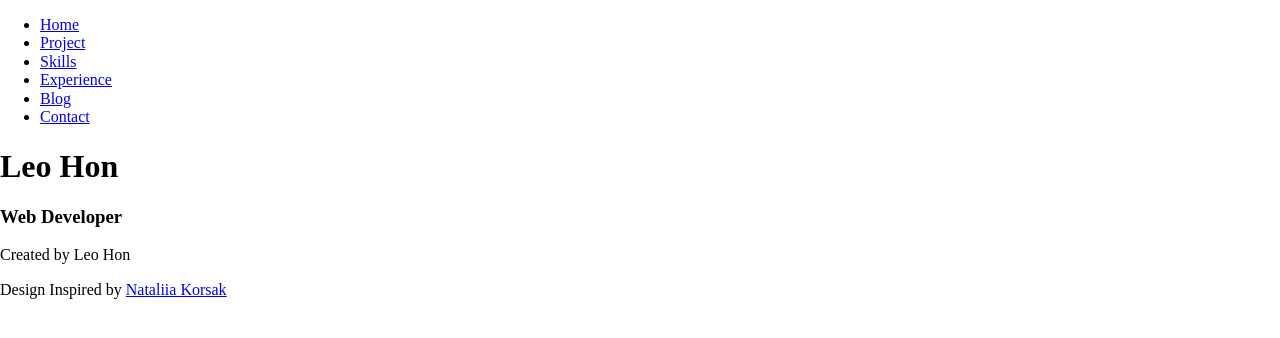
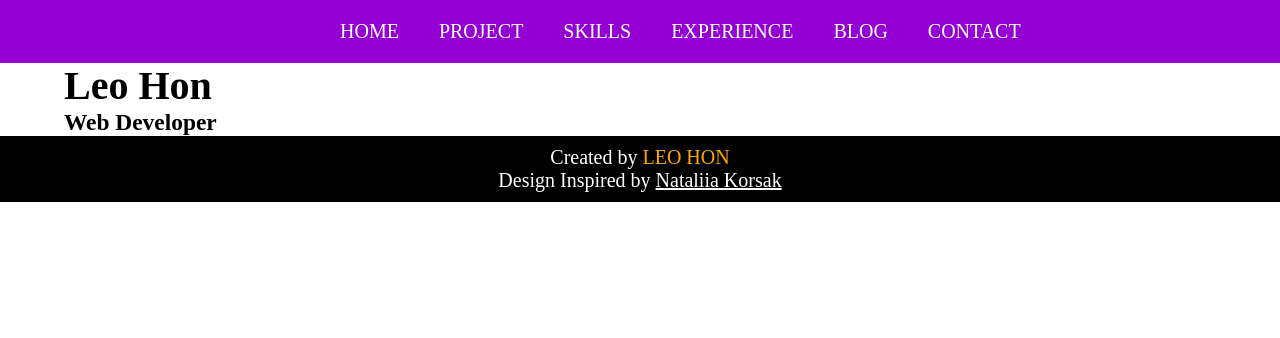
Before and after one commit to leohon/portfoLEO, a plain HTML site: page index.html in a window 1280 px wide. Drawn offline with Linux system fonts and the light colour scheme.

Commit message:
basic header & footer styling

```diff
--- a/styles/sass/partials/_footer.scss
+++ b/styles/sass/partials/_footer.scss
@@ -0,0 +1,24 @@
+@use './variables';
+
+footer {
+  background-color: variables.$black;
+  color: variables.$white;
+  padding: 10px 0;
+
+  p {
+    text-align: center;
+
+    span {
+      text-transform: uppercase;
+      color: variables.$orange;
+    }
+
+    a {
+      color: variables.$white;
+    }
+
+    a:visited {
+      // color: variables.$purple;
+    }
+  }
+}
--- a/styles/sass/partials/_globals.scss
+++ b/styles/sass/partials/_globals.scss
@@ -0,0 +1,10 @@
+.wrapper {
+  max-width: 1260px;
+  width: 90%;
+  margin: 0 auto;
+}
+
+h1, h3, p, ul {
+  margin: 0;
+  padding: 0;
+}
--- a/styles/sass/partials/_nav.scss
+++ b/styles/sass/partials/_nav.scss
@@ -0,0 +1,22 @@
+@use './variables';
+
+nav {
+  background-color: variables.$purple;
+
+  ul {
+    display: flex;
+    margin: 0 25%;
+    justify-content: space-evenly;
+
+    li {
+      list-style: none;
+      padding: 20px;
+
+      a {
+        color: variables.$white;
+        text-decoration: none;
+        text-transform: uppercase;
+      }
+    }
+  }
+}
--- a/styles/sass/partials/_typography.scss
+++ b/styles/sass/partials/_typography.scss
@@ -0,0 +1,3 @@
+html {
+  font-size: 125%;
+}
--- a/styles/sass/partials/_variables.scss
+++ b/styles/sass/partials/_variables.scss
@@ -0,0 +1,6 @@
+// Colours
+$black: black;
+$white: white;
+$purple: darkviolet;
+$yellow: yellow;
+$orange: orange;
```
Also changed, not shown: styles/styles.css.
